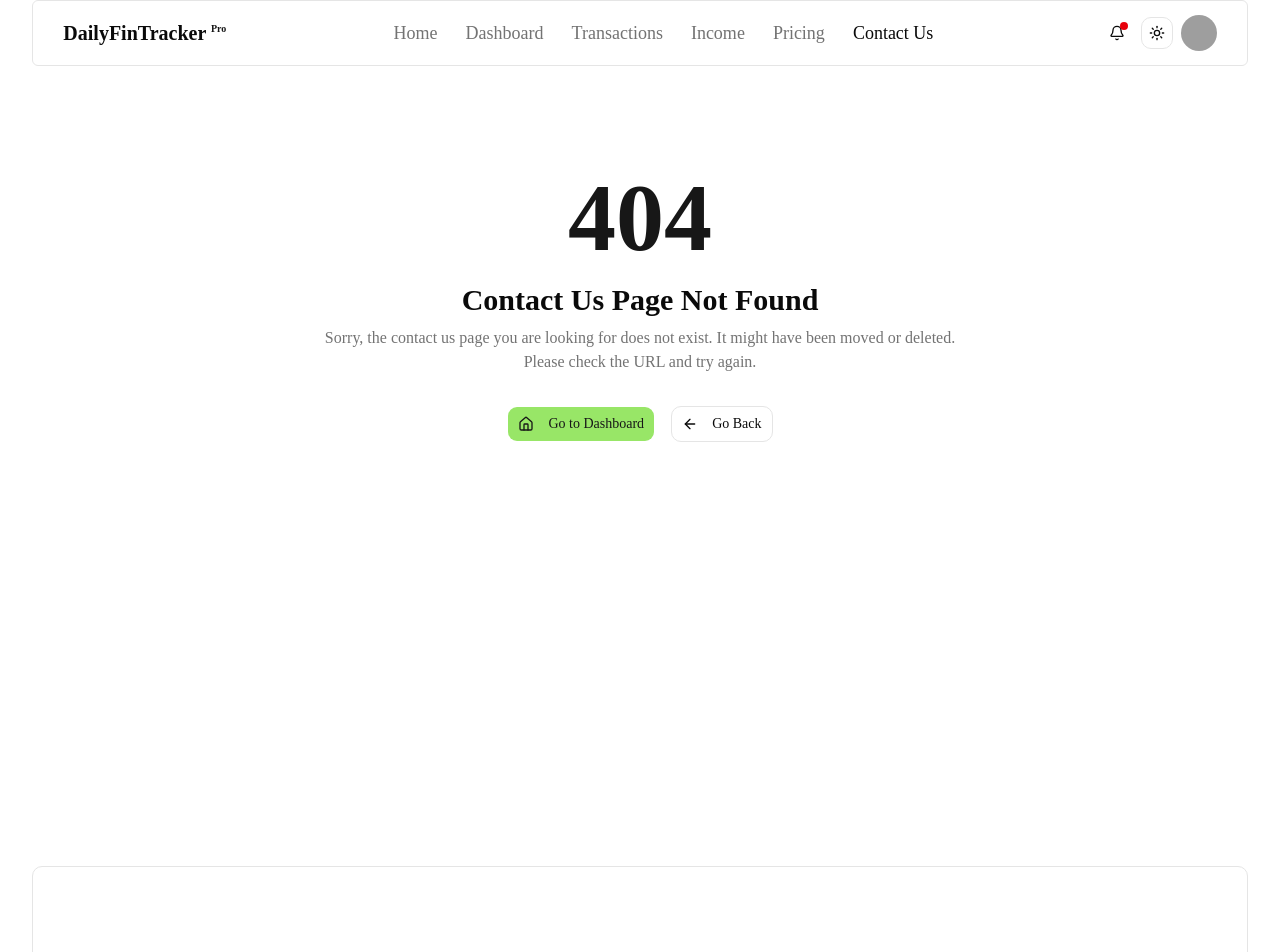
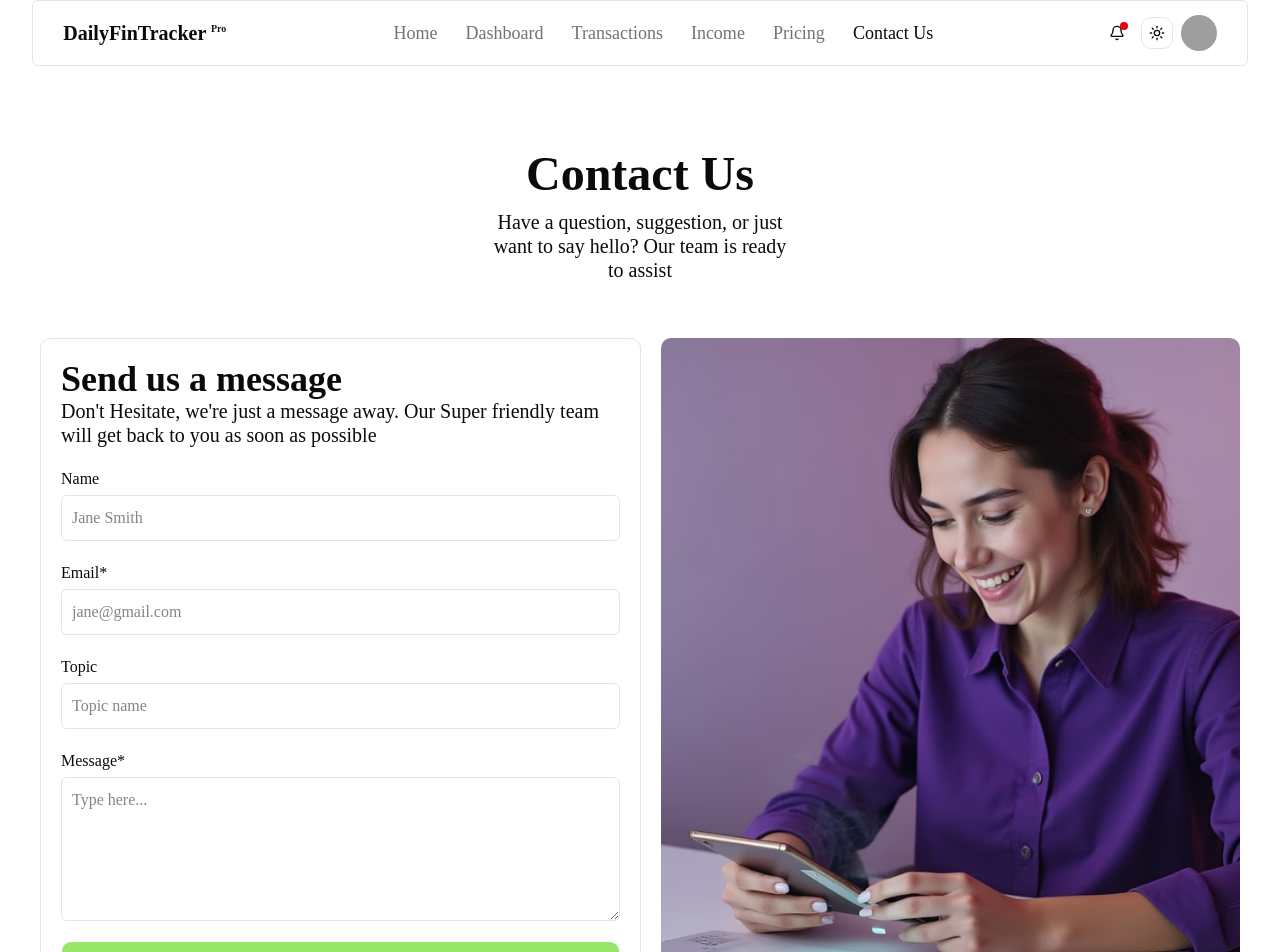
Before and after one commit to rohan26ir/FinTrackerPro-Expense-Management-System, a Next.js app: page /contact-us in a window 1280 px wide. Before the commit this address had no page. Shown: the top 952 px of the page. Built offline with nearby package versions, Linux system fonts and the light colour scheme; grey boxes are pictures that could not be loaded.

Commit message:
feat(contact), add contact Form section on conatct page

```diff
--- /dev/null
+++ b/app/(public)/contact-us/page.tsx
@@ -0,0 +1,20 @@
+import ContactForm from "@/app/components/section/ContactForm";
+
+
+
+
+export default function page() {
+  return (
+    <div>
+      <div className="flex flex-col justify-between gap-10">
+
+        <div className="mt-20"><ContactForm></ContactForm></div>
+        <div></div>
+        <div></div>
+        <div></div>
+        <div></div>
+
+      </div>
+    </div>
+  )
+}
--- /dev/null
+++ b/app/components/section/ContactForm.tsx
@@ -0,0 +1,168 @@
+'use client'
+
+import Image from "next/image";
+import formImage from '@/public/sections/contact.avif'
+import { Button } from "../ui/button";
+import { useState } from "react";
+import { toast } from "react-toastify";
+
+interface FormData {
+  Name: string;
+  Email: string;
+  Topic: string;
+  Message: string;
+}
+
+const ContactForm = () => {
+  const [formData, setFormData] = useState<FormData>({
+    Name: '',
+    Email: '',
+    Topic: '',
+    Message: ''
+  });
+
+  const handleInputChange = (e: React.ChangeEvent<HTMLInputElement | HTMLTextAreaElement>) => {
+    const { name, value } = e.target;
+    setFormData(prev => ({
+      ...prev,
+      [name]: value
+    }));
+  };
+
+  const ContactFormSubmit = (e: React.FormEvent<HTMLFormElement>) => {
+    e.preventDefault();
+
+    // Form submission logic
+    console.log('Form submitted with data:', formData);
+
+    // Example: send to API
+    fetch('/api/contact', {
+      method: 'POST',
+      headers: { 'Content-Type': 'application/json' },
+      body: JSON.stringify(formData)
+    });
+
+    toast(`✨ Message sent! We'll contact you at ${formData.Email}`, {
+      position: "top-right",
+      autoClose: 5000,
+      hideProgressBar: false,
+      closeOnClick: false,
+      pauseOnHover: true,
+      draggable: true,
+      progress: undefined,
+      theme: "dark",
+    })
+
+    // Reset form if needed
+    setFormData({ Name: '', Email: '', Topic: '', Message: '' });
+
+  }
+
+  return (
+    <div className="w-[95%] max-w-400 mx-auto">
+      <div className="bg-background">
+        <div className="flex flex-col justify-between items-center gap-14">
+          {/* title */}
+          <div className="flex flex-col justify-center gap-2 text-center w-full md:w-[25%]">
+            <h2 className="heading-2">Contact Us</h2>
+            <p className="paragraph">Have a question, suggestion, or just want to say hello? Our team is ready to assist</p>
+          </div>
+
+          {/* content */}
+          <div className="w-full md:w-300 flex flex-col-reverse md:flex-row justify-center gap-5">
+            {/* form field */}
+            <div className="w-full border border-border p-5 rounded-lg  flex flex-col gap-5">
+
+              <div>
+                <h3 className="heading-3">Send us a message</h3>
+                 <p className="paragraph">{"Don't Hesitate, we're just a message away. Our Super friendly team will get back to you as soon as possible"}</p>
+              </div>
+
+              <form onSubmit={ContactFormSubmit} method="post" className=" flex flex-col gap-5">
+                {/* Name */}
+                <div className="flex flex-col gap-1">
+                  <label htmlFor="name">Name</label>
+                  <input
+                    type="text"
+                    name="Name"
+                    value={formData.Name}
+                    onChange={handleInputChange}
+                    placeholder="Jane Smith"
+                    id="name"
+                    className="min-h-10 p-2.5 border border-border rounded-sm"
+                    autoComplete="on"
+                  />
+                </div>
+                {/* Email */}
+                <div className="flex flex-col gap-1">
+                  <label htmlFor="email">Email*</label>
+                  <input
+                    type="email"
+                    name="Email"
+                    value={formData.Email}
+                    onChange={handleInputChange}
+                    placeholder="jane@gmail.com"
+                    id="email"
+                    className="min-h-10 p-2.5 border border-border rounded-sm"
+                    autoComplete="on"
+                    required
+                  />
+                </div>
+                {/* Subject */}
+                <div className="flex flex-col gap-1">
+                  <label htmlFor="topic">Topic</label>
+                  <input
+                    type="text"
+                    name="Topic"
+                    value={formData.Topic}
+                    onChange={handleInputChange}
+                    placeholder="Topic name"
+                    id="topic"
+                    className="min-h-10 p-2.5 border border-border rounded-sm"
+                    autoComplete="on"
+                  />
+                </div>
+                {/* Message */}
+                <div className="flex flex-col gap-1">
+                  <label htmlFor="message">Message*</label>
+                  <textarea
+                    minLength={20}
+                    name="Message"
+                    value={formData.Message}
+                    onChange={handleInputChange}
+                    placeholder="Type here..."
+                    id="message"
+                    className="min-h-36 p-2.5 border border-border rounded-sm"
+                    required
+                  />
+                </div>
+
+                <div>
+                  <Button type="submit" className="w-full">
+                    Submit
+                  </Button>
+                </div>
+              </form>
+            </div>
+
+            {/* Image */}
+            <div className="w-full rounded-lg overflow-hidden">
+              <Image
+                src={formImage}
+                alt="Contact Form"
+                width={800}
+                height={600}
+                className="h-full w-full object-cover"
+                priority
+                quality={90}
+                sizes="(max-width: 768px) 100vw, 50vw"
+              />
+            </div>
+          </div>
+        </div>
+      </div>
+    </div>
+  );
+};
+
+export default ContactForm;
--- a/app/layout.tsx
+++ b/app/layout.tsx
@@ -4,6 +4,7 @@ import "./globals.css";
 import Navbar from "./components/shared/navbar";
 import Footer from "./components/shared/footer";
 import { ThemeProvider } from "./components/theme-provider";
+import { ToastContainer } from "react-toastify";
 
 
 const geistSans = Geist({
@@ -51,7 +52,7 @@ export default function RootLayout({
           </footer>
 
         </ThemeProvider>
-
+        <ToastContainer />
 
       </body>
     </html>
--- a/package.json
+++ b/package.json
@@ -19,6 +19,7 @@
     "react": "19.2.3",
     "react-dom": "19.2.3",
     "react-fast-marquee": "^1.6.5",
+    "react-toastify": "^11.0.5",
     "shadcn": "^4.0.5",
     "swiper": "^12.1.2",
     "tailwind-merge": "^3.5.0",
```
Also changed, not shown: public/sections/contact.avif (added), 1 other file (tests, documents, lock files or other folders).
